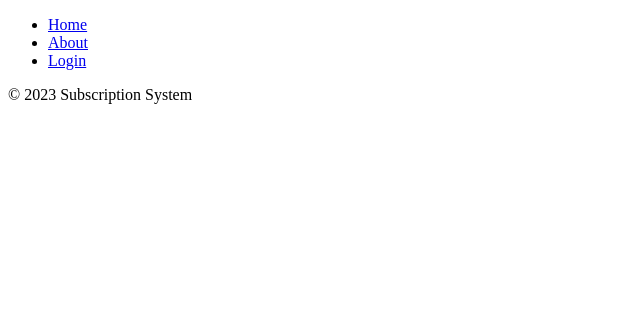
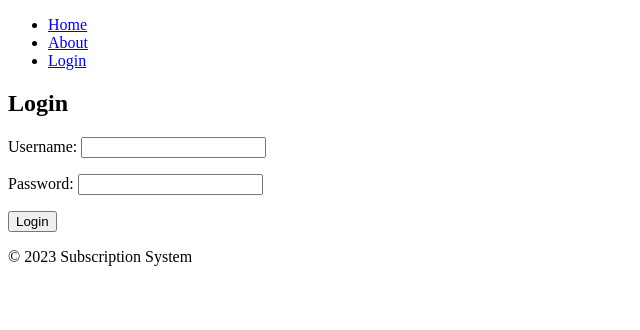
Before and after one commit to a-afra/subscription_system, a Django app: page /login/ in a window 1280 px wide. Shown: the top 330 px of the page, without its empty margins (0-640 px from the left). Run offline with Django 4.2, Linux system fonts and the light colour scheme.

Commit message:
Add user authentication and registration

```diff
--- /dev/null
+++ b/src/subscriptionproject/demoapp/forms.py
@@ -0,0 +1,26 @@
+from django import forms
+from django.contrib.auth.forms import UserCreationForm
+from .models import Customer
+
+class SignupForm(UserCreationForm):
+    class Meta:
+        model = Customer
+        fields = ['username', 'email']
+
+
+class LoginForm(forms.Form):
+    username = forms.CharField(max_length=100)
+    password = forms.CharField(widget=forms.PasswordInput)
+
+    def clean(self):
+        cleaned_data = super().clean()
+        username = cleaned_data.get('username')
+        password = cleaned_data.get('password')
+        if username and password:
+            try:
+                customer = Customer.objects.get(username=username)
+                if not customer.check_password(password):
+                    raise forms.ValidationError("Invalid password")
+            except Customer.DoesNotExist:
+                raise forms.ValidationError("Invalid username")
+        return cleaned_data
--- a/src/subscriptionproject/demoapp/templates/login.html
+++ b/src/subscriptionproject/demoapp/templates/login.html
@@ -1 +1,11 @@
 {% extends 'base.html' %}
+
+{% block content %}
+<h2>Login</h2>
+
+<form method="post">
+    {% csrf_token %}
+    {{ form.as_p }}
+    <button type="submit">Login</button>
+</form>
+{% endblock %}
--- a/src/subscriptionproject/demoapp/urls.py
+++ b/src/subscriptionproject/demoapp/urls.py
@@ -6,6 +6,8 @@ urlpatterns = [
     path('', views.home, name="home"),
     path('about/', views.about, name="about"),
     path('my_account/', views.my_account, name="my_account"),
-    path('login/', views.login, name="login"),
+    path('login/', views.login_view, name="login"),
+    path('signup/', views.signup_view, name="signup"),
+    path('logout/', views.logout_view, name="logout"),
     path('plan_item/<int:pk>', views.display_plan_item, name="plan_item"),
 ]
--- a/src/subscriptionproject/demoapp/views.py
+++ b/src/subscriptionproject/demoapp/views.py
@@ -1,5 +1,9 @@
-from django.shortcuts import render
+from django.shortcuts import render, redirect
+from django.contrib.auth import login, logout, authenticate
+from django.contrib.auth.forms import AuthenticationForm, UserCreationForm
+from django.contrib.auth.decorators import login_required
 from .models import SubscriptionPlan
+from .forms import SignupForm, LoginForm
 
 # Create your views here.
 def home(request):
@@ -10,14 +14,43 @@ def home(request):
 def about(request):
     return render(request, 'about.html')
 
+@login_required
 def my_account(request):
     return render(request, 'my_account.html')
 
-def login(request):
-    return render(request, 'login.html')
+def login_view(request):
+    if request.method == 'POST':
+        form = LoginForm(data=request.POST)
+        if form.is_valid():
+            username = form.cleaned_data.get('username')
+            password = form.cleaned_data.get('password')
+            customer = authenticate(request, username=username, password=password)
 
-def signup(request):
-    return render(request, 'signup.html')
+            if customer is not None:
+                login(request, customer)
+                return redirect('my_account')
+
+    elif request.method == 'GET':
+        form = LoginForm()
+
+    return render(request, 'login.html', {'form': form})
+
+def signup_view(request):
+    if request.method == 'POST':
+        form = SignupForm(request.POST)
+        if form.is_valid():
+            user = form.save()
+            user.set_password(form.cleaned_data['password1'])
+            user.save()
+            login(request, user)
+            return redirect('my_account')
+    elif request.method == 'GET':
+        form = SignupForm()
+    return render(request, 'signup.html', {'form': form})
+
+def logout_view(request):
+    logout(request)
+    return redirect('login')
 
 def display_plan_item(request, pk=None):
     if pk:
```
Also changed, not shown: src/subscriptionproject/demoapp/templates/signup.html (+10 -0 lines).
